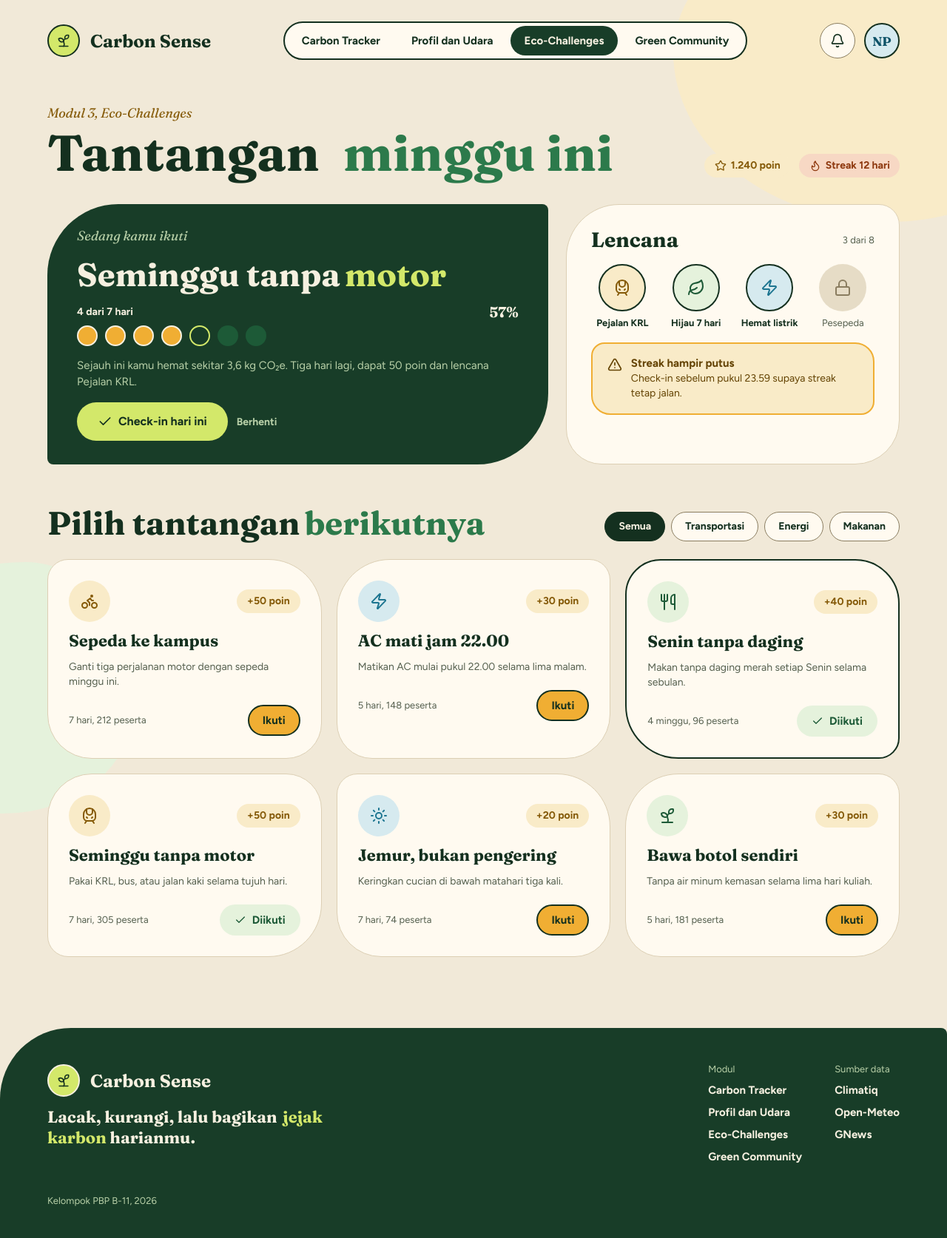
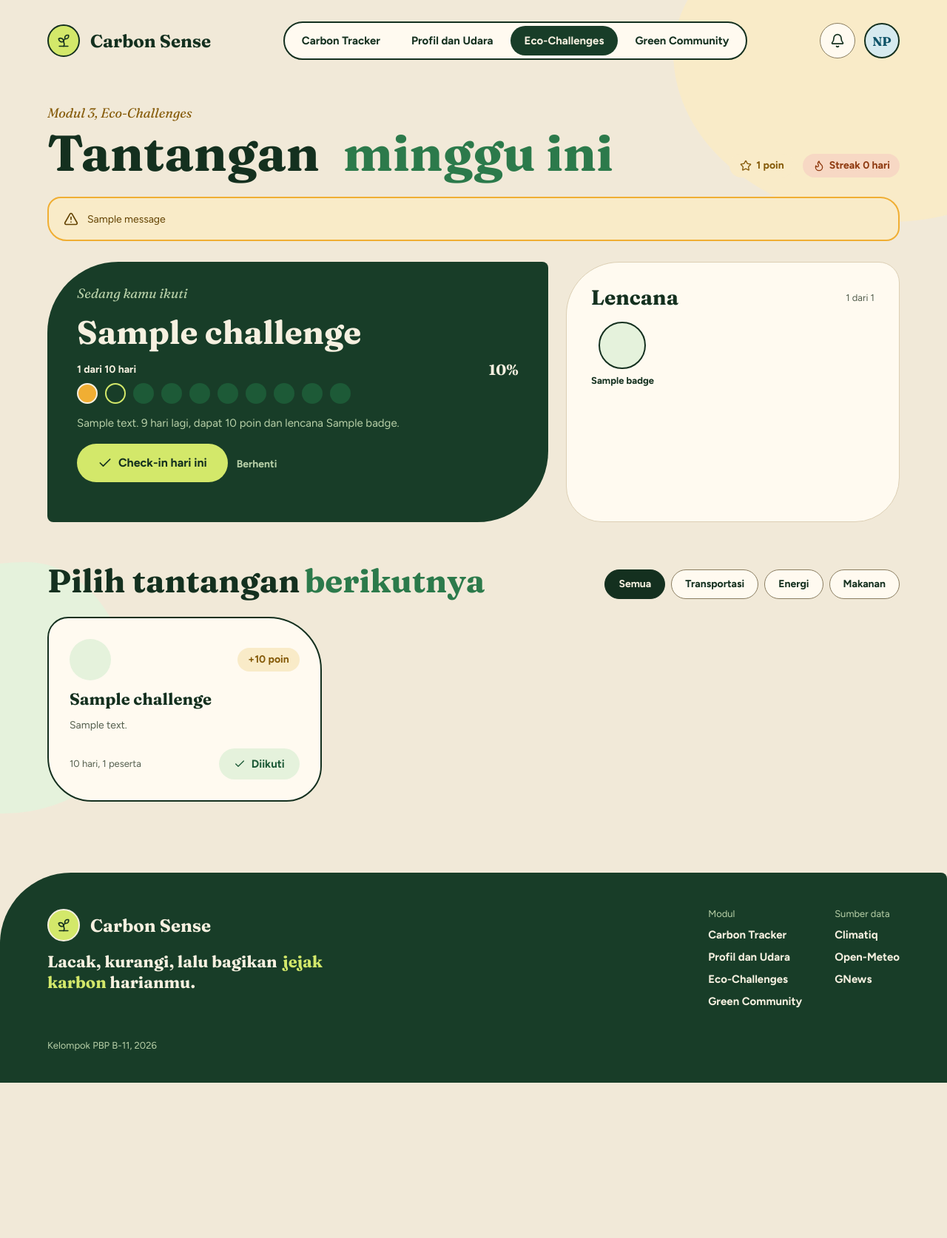
Before and after one commit to PBP-B-11/carbon-sense, a Django app: page /challenges/ in a window 1280 px wide. Shown: the whole page at 74% size. After the commit the page ends 1464 px from the top, so only its background shows below. Run offline with Django 5.2, Linux system fonts and the light colour scheme; a user stored in the database is signed in; tables that the repository leaves empty hold one stand-in row (values such as "Sample post"); one stand-in notice (Sample message) is shown.

Commit message:
feat: connect challenges template to view

```diff
--- a/challenges/templates/challenges/challenges.html
+++ b/challenges/templates/challenges/challenges.html
@@ -15,34 +15,61 @@
           <h1 class="hl-gap-18">Tantangan <span class="hl">minggu ini</span></h1>
         </div>
         <div class="page-tools page-tools--tight">
-          <span class="pill pill--amber"><svg width="16" height="16" viewBox="0 0 24 24" fill="none" stroke="currentColor" stroke-width="2" stroke-linecap="round" stroke-linejoin="round" aria-hidden="true"><use href="#i-star"/></svg>1.240 poin</span>
-          <span class="pill pill--streak"><svg width="16" height="16" viewBox="0 0 24 24" fill="none" stroke="currentColor" stroke-width="2" stroke-linecap="round" stroke-linejoin="round" aria-hidden="true"><use href="#i-flame"/></svg>Streak 12 hari</span>
+          <span class="pill pill--amber"><svg width="16" height="16" viewBox="0 0 24 24" fill="none" stroke="currentColor" stroke-width="2" stroke-linecap="round" stroke-linejoin="round" aria-hidden="true"><use href="#i-star"/></svg>{{ total_points }} poin</span>
+          <span class="pill pill--streak"><svg width="16" height="16" viewBox="0 0 24 24" fill="none" stroke="currentColor" stroke-width="2" stroke-linecap="round" stroke-linejoin="round" aria-hidden="true"><use href="#i-flame"/></svg>Streak {{ streak }} hari</span>
         </div>
       </div>
 
+      {% for message in messages %}
+      <div class="alert" role="status">
+        <svg width="20" height="20" viewBox="0 0 24 24" fill="none" stroke="currentColor" stroke-width="2" stroke-linecap="round" stroke-linejoin="round" aria-hidden="true"><use href="#i-triangle-alert"/></svg>
+        <div><p>{{ message }}</p></div>
+      </div>
+      {% endfor %}
+
       <section class="challenge-top">
         <article class="card-dark active-challenge" aria-labelledby="judul-aktif">
+          {% if active %}
           <p class="eyebrow">Sedang kamu ikuti</p>
-          <h2 id="judul-aktif">Seminggu tanpa <span class="hl">motor</span></h2>
-          <div class="progress-line"><span>4 dari 7 hari</span><span class="serif">57%</span></div>
-          <div class="dots" role="img" aria-label="4 dari 7 hari selesai">
-            <i></i><i></i><i></i><i></i><i class="today"></i><i class="todo"></i><i class="todo"></i>
+          <h2 id="judul-aktif">{{ active.challenge.title }}</h2>
+          <div class="progress-line"><span>{{ active.done_days }} dari {{ active.total_days }} hari</span><span class="serif">{{ active.percent }}%</span></div>
+          <div class="dots" role="img" aria-label="{{ active.done_days }} dari {{ active.total_days }} hari selesai">
+            {% for titik in active.dots %}<i{% if titik == "today" %} class="today"{% elif titik == "todo" %} class="todo"{% endif %}></i>{% endfor %}
           </div>
-          <p class="desc">Sejauh ini kamu hemat sekitar 3,6 kg CO₂e. Tiga hari lagi, dapat 50 poin dan lencana Pejalan KRL.</p>
+          <p class="desc">{{ active.challenge.description }} {% if active.sisa_hari %}{{ active.sisa_hari }} hari lagi{% else %}Selesai{% endif %}, dapat {{ active.challenge.points }} poin{% if active.challenge.badge %} dan lencana {{ active.challenge.badge.name }}{% endif %}.</p>
           <div class="actions">
-            <button class="btn btn--lichen" type="button"><svg width="20" height="20" viewBox="0 0 24 24" fill="none" stroke="currentColor" stroke-width="2" stroke-linecap="round" stroke-linejoin="round" aria-hidden="true"><use href="#i-check"/></svg>Check-in hari ini</button>
-            <button class="stop" type="button">Berhenti</button>
+            <form method="post">
+              {% csrf_token %}
+              <input type="hidden" name="aksi" value="checkin">
+              <input type="hidden" name="tantangan_id" value="{{ active.challenge.id }}">
+              <button class="btn btn--lichen" type="submit"{% if active.checked_today %} disabled{% endif %}><svg width="20" height="20" viewBox="0 0 24 24" fill="none" stroke="currentColor" stroke-width="2" stroke-linecap="round" stroke-linejoin="round" aria-hidden="true"><use href="#i-check"/></svg>{% if active.checked_today %}Sudah check-in hari ini{% else %}Check-in hari ini{% endif %}</button>
+            </form>
+            <form method="post">
+              {% csrf_token %}
+              <input type="hidden" name="aksi" value="berhenti">
+              <input type="hidden" name="tantangan_id" value="{{ active.challenge.id }}">
+              <button class="stop" type="submit">Berhenti</button>
+            </form>
           </div>
+          {% else %}
+          <p class="eyebrow">Sedang kamu ikuti</p>
+          <h2 id="judul-aktif">Belum ada <span class="hl">tantangan</span></h2>
+          <p class="desc">Pilih satu tantangan di bawah untuk mulai mengumpulkan poin dan lencana.</p>
+          {% endif %}
         </article>
 
         <section class="card card--b badges" aria-labelledby="judul-lencana">
-          <div class="badges-head"><h2 class="card-title" id="judul-lencana">Lencana</h2><span class="count">3 dari 8</span></div>
+          <div class="badges-head"><h2 class="card-title" id="judul-lencana">Lencana</h2><span class="count">{{ owned_badge_count }} dari {{ badges|length }}</span></div>
           <ul class="badge-row">
-            <li class="badge"><span class="disc tone-amber"><svg width="24" height="24" viewBox="0 0 24 24" fill="none" stroke="currentColor" stroke-width="2" stroke-linecap="round" stroke-linejoin="round" aria-hidden="true"><use href="#i-train-front"/></svg></span>Pejalan KRL</li>
-            <li class="badge"><span class="disc tone-moss"><svg width="24" height="24" viewBox="0 0 24 24" fill="none" stroke="currentColor" stroke-width="2" stroke-linecap="round" stroke-linejoin="round" aria-hidden="true"><use href="#i-leaf"/></svg></span>Hijau 7 hari</li>
-            <li class="badge"><span class="disc tone-teal"><svg width="24" height="24" viewBox="0 0 24 24" fill="none" stroke="currentColor" stroke-width="2" stroke-linecap="round" stroke-linejoin="round" aria-hidden="true"><use href="#i-zap"/></svg></span>Hemat listrik</li>
-            <li class="badge badge--locked"><span class="disc"><svg width="24" height="24" viewBox="0 0 24 24" fill="none" stroke="currentColor" stroke-width="2" stroke-linecap="round" stroke-linejoin="round" aria-hidden="true"><use href="#i-lock"/></svg></span>Pesepeda</li>
+            {% for lencana in badges|slice:":4" %}
+            {% if lencana.id in owned_badge_ids %}
+            <li class="badge"><span class="disc tone-{{ lencana.tone }}"><svg width="24" height="24" viewBox="0 0 24 24" fill="none" stroke="currentColor" stroke-width="2" stroke-linecap="round" stroke-linejoin="round" aria-hidden="true"><use href="#i-{{ lencana.icon }}"/></svg></span>{{ lencana.name }}</li>
+            {% else %}
+            <li class="badge badge--locked"><span class="disc"><svg width="24" height="24" viewBox="0 0 24 24" fill="none" stroke="currentColor" stroke-width="2" stroke-linecap="round" stroke-linejoin="round" aria-hidden="true"><use href="#i-lock"/></svg></span>{{ lencana.name }}</li>
+            {% endif %}
+            {% endfor %}
           </ul>
+          {% if streak_at_risk %}
           <div class="alert" role="status">
             <svg width="20" height="20" viewBox="0 0 24 24" fill="none" stroke="currentColor" stroke-width="2" stroke-linecap="round" stroke-linejoin="round" aria-hidden="true"><use href="#i-triangle-alert"/></svg>
             <div>
@@ -50,6 +77,7 @@
               <p>Check-in sebelum pukul 23.59 supaya streak tetap jalan.</p>
             </div>
           </div>
+          {% endif %}
         </section>
       </section>
 
@@ -57,49 +85,34 @@
         <div class="list-head">
           <h2 class="sec-title" id="judul-daftar">Pilih tantangan <span class="hl">berikutnya</span></h2>
           <div class="chips" role="group" aria-label="Filter kategori">
-            <button class="chip" type="button" aria-pressed="true">Semua</button>
-            <button class="chip" type="button" aria-pressed="false">Transportasi</button>
-            <button class="chip" type="button" aria-pressed="false">Energi</button>
-            <button class="chip" type="button" aria-pressed="false">Makanan</button>
+            <a class="chip{% if not selected_category %} chip--active{% endif %}" href="{% url 'challenges:index' %}">Semua</a>
+            {% for nilai, nama in categories %}
+            <a class="chip{% if selected_category == nilai %} chip--active{% endif %}" href="?kategori={{ nilai }}">{{ nama }}</a>
+            {% endfor %}
           </div>
         </div>
         <ul class="challenge-grid">
-          <li class="card card--a challenge">
-            <div class="top"><span class="icon-disc tone-amber"><svg width="24" height="24" viewBox="0 0 24 24" fill="none" stroke="currentColor" stroke-width="2" stroke-linecap="round" stroke-linejoin="round" aria-hidden="true"><use href="#i-bike"/></svg></span><span class="pill pill--amber">+50 poin</span></div>
-            <h3>Sepeda ke kampus</h3>
-            <p>Ganti tiga perjalanan motor dengan sepeda minggu ini.</p>
-            <div class="foot"><small>7 hari, 212 peserta</small><button class="join" type="button">Ikuti</button></div>
+          {% for tantangan in challenges %}
+          <li class="card card--{% cycle 'a' 'b' 'c' 'd' %}{% if tantangan.id in joined_ids %} card--emphasis{% endif %} challenge">
+            <div class="top"><span class="icon-disc tone-{{ tantangan.tone }}"><svg width="24" height="24" viewBox="0 0 24 24" fill="none" stroke="currentColor" stroke-width="2" stroke-linecap="round" stroke-linejoin="round" aria-hidden="true"><use href="#i-{{ tantangan.icon }}"/></svg></span><span class="pill pill--amber">+{{ tantangan.points }} poin</span></div>
+            <h3>{{ tantangan.title }}</h3>
+            <p>{{ tantangan.description }}</p>
+            <div class="foot"><small>{{ tantangan.duration_days }} hari, {{ tantangan.participants }} peserta</small>
+              {% if tantangan.id in joined_ids %}
+              <span class="join join--on"><svg width="16" height="16" viewBox="0 0 24 24" fill="none" stroke="currentColor" stroke-width="2" stroke-linecap="round" stroke-linejoin="round" aria-hidden="true"><use href="#i-check"/></svg>Diikuti</span>
+              {% else %}
+              <form method="post">
+                {% csrf_token %}
+                <input type="hidden" name="aksi" value="ikut">
+                <input type="hidden" name="tantangan_id" value="{{ tantangan.id }}">
+                <button class="join" type="submit">Ikuti</button>
+              </form>
+              {% endif %}
+            </div>
           </li>
-          <li class="card card--b challenge">
-            <div class="top"><span class="icon-disc tone-teal"><svg width="24" height="24" viewBox="0 0 24 24" fill="none" stroke="currentColor" stroke-width="2" stroke-linecap="round" stroke-linejoin="round" aria-hidden="true"><use href="#i-zap"/></svg></span><span class="pill pill--amber">+30 poin</span></div>
-            <h3>AC mati jam 22.00</h3>
-            <p>Matikan AC mulai pukul 22.00 selama lima malam.</p>
-            <div class="foot"><small>5 hari, 148 peserta</small><button class="join" type="button">Ikuti</button></div>
-          </li>
-          <li class="card card--c card--emphasis challenge">
-            <div class="top"><span class="icon-disc tone-moss"><svg width="24" height="24" viewBox="0 0 24 24" fill="none" stroke="currentColor" stroke-width="2" stroke-linecap="round" stroke-linejoin="round" aria-hidden="true"><use href="#i-utensils"/></svg></span><span class="pill pill--amber">+40 poin</span></div>
-            <h3>Senin tanpa daging</h3>
-            <p>Makan tanpa daging merah setiap Senin selama sebulan.</p>
-            <div class="foot"><small>4 minggu, 96 peserta</small><span class="join join--on"><svg width="16" height="16" viewBox="0 0 24 24" fill="none" stroke="currentColor" stroke-width="2" stroke-linecap="round" stroke-linejoin="round" aria-hidden="true"><use href="#i-check"/></svg>Diikuti</span></div>
-          </li>
-          <li class="card card--d challenge">
-            <div class="top"><span class="icon-disc tone-amber"><svg width="24" height="24" viewBox="0 0 24 24" fill="none" stroke="currentColor" stroke-width="2" stroke-linecap="round" stroke-linejoin="round" aria-hidden="true"><use href="#i-train-front"/></svg></span><span class="pill pill--amber">+50 poin</span></div>
-            <h3>Seminggu tanpa motor</h3>
-            <p>Pakai KRL, bus, atau jalan kaki selama tujuh hari.</p>
-            <div class="foot"><small>7 hari, 305 peserta</small><span class="join join--on"><svg width="16" height="16" viewBox="0 0 24 24" fill="none" stroke="currentColor" stroke-width="2" stroke-linecap="round" stroke-linejoin="round" aria-hidden="true"><use href="#i-check"/></svg>Diikuti</span></div>
-          </li>
-          <li class="card card--a challenge">
-            <div class="top"><span class="icon-disc tone-teal"><svg width="24" height="24" viewBox="0 0 24 24" fill="none" stroke="currentColor" stroke-width="2" stroke-linecap="round" stroke-linejoin="round" aria-hidden="true"><use href="#i-sun"/></svg></span><span class="pill pill--amber">+20 poin</span></div>
-            <h3>Jemur, bukan pengering</h3>
-            <p>Keringkan cucian di bawah matahari tiga kali.</p>
-            <div class="foot"><small>7 hari, 74 peserta</small><button class="join" type="button">Ikuti</button></div>
-          </li>
-          <li class="card card--b challenge">
-            <div class="top"><span class="icon-disc tone-moss"><svg width="24" height="24" viewBox="0 0 24 24" fill="none" stroke="currentColor" stroke-width="2" stroke-linecap="round" stroke-linejoin="round" aria-hidden="true"><use href="#i-sprout"/></svg></span><span class="pill pill--amber">+30 poin</span></div>
-            <h3>Bawa botol sendiri</h3>
-            <p>Tanpa air minum kemasan selama lima hari kuliah.</p>
-            <div class="foot"><small>5 hari, 181 peserta</small><button class="join" type="button">Ikuti</button></div>
-          </li>
+          {% empty %}
+          <li class="card card--a challenge"><p>Belum ada tantangan di kategori ini.</p></li>
+          {% endfor %}
         </ul>
       </section>
     </div>
--- a/challenges/views.py
+++ b/challenges/views.py
@@ -126,6 +126,7 @@ def daftar_tantangan(request):
             "challenge": pertama.challenge,
             "checked_today": sudah_checkin_sekarang,
             "dots": titik,
+            "sisa_hari": progres["total_days"] - progres["done_days"],
             **progres,
         }
 
```
